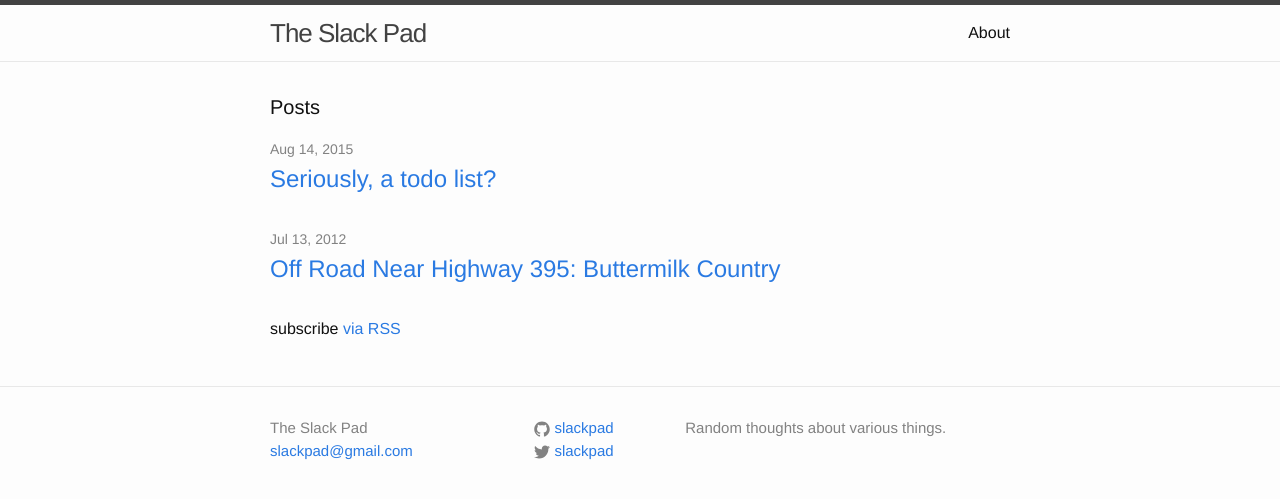
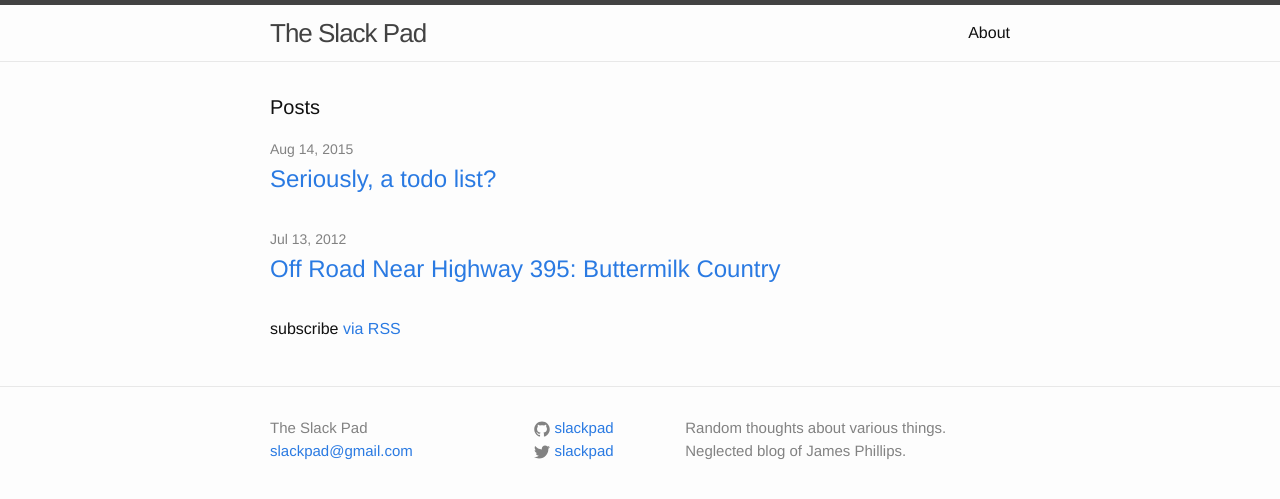
Before and after one commit to slackpad/slackpad.github.io, a Jekyll site: the page built from index.html, in a window 1280 px wide. Shown: the top 499 px of the page. Built offline with Jekyll 4.4.1, drawn with Linux system fonts in a browser that asks for light colours.

Commit message:
Update _config.yml

```diff
--- a/_config.yml
+++ b/_config.yml
@@ -2,7 +2,7 @@
 title: The Slack Pad
 email: slackpad@gmail.com
 description: > # this means to ignore newlines until "baseurl:"
-  Random thoughts about various things.
+  Random thoughts about various things. Neglected blog of James Phillips.
 baseurl: "" # the subpath of your site, e.g. /blog/
 url: "http://www.slackpad.com" # the base hostname & protocol for your site
 twitter_username: slackpad
```
